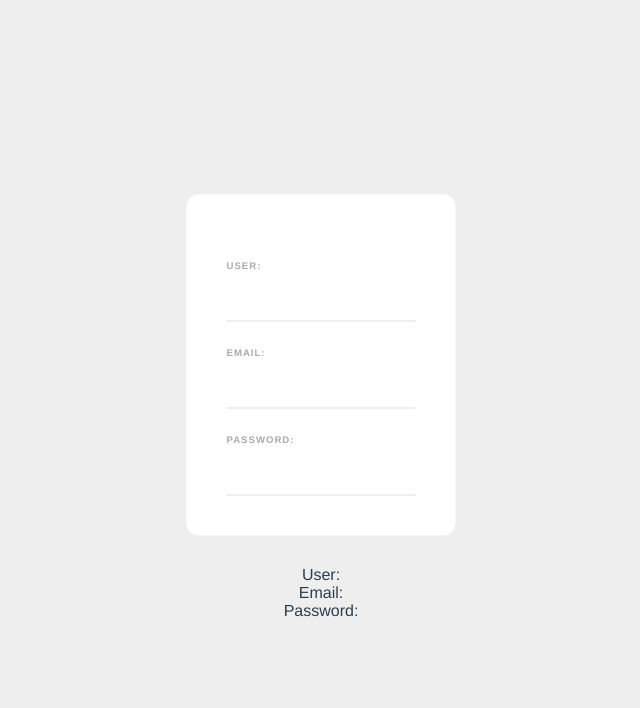
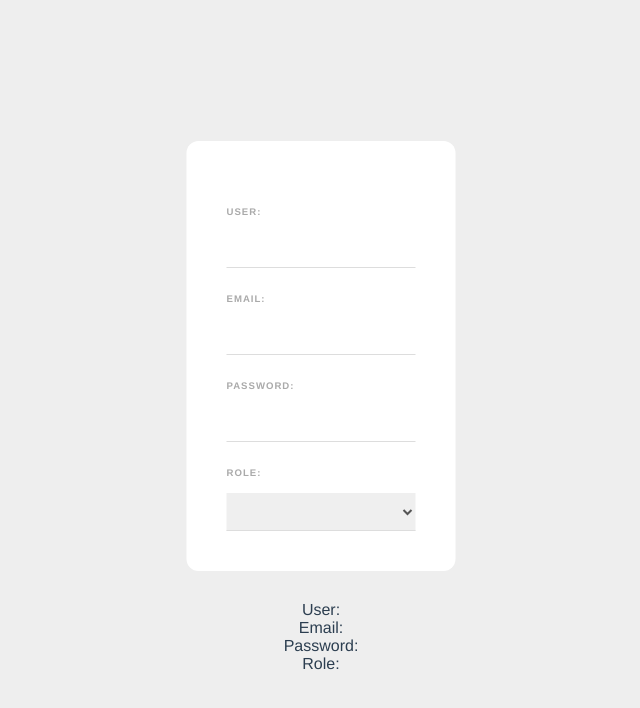
Before and after one commit to ChadH28/web-form, a Vue app: page / in a window 1280 px wide. Shown: the top 708 px of the page, without its empty margins (319-959 px from the left). Built offline with nearby package versions, Linux system fonts and the light colour scheme.

Commit message:
Worked on select box

```diff
--- a/src/components/SignupForm.vue
+++ b/src/components/SignupForm.vue
@@ -8,12 +8,18 @@
 
     <label>Password:</label>
     <input type="password" v-model="password" required />
+
+    <label>Role:</label><br>
+    <select v-model="role">
+        <option value="developer"> Web Developer</option>
+        <option value="designer"> Web Designer</option>
+    </select>
   </form>
   <p>
       User: {{name}} <br>
       Email: {{email}} <br>
-      Password: {{password}}
-
+      Password: {{password}} <br>
+      Role: {{role}} <br>
   </p>
 </template>
 
@@ -23,7 +29,8 @@
     return {
       email: '',
       password: '',
-      name: ''
+      name: '',
+      role: ''
     };
   },
 };
@@ -49,7 +56,9 @@
   font-weight: bold;
 }
 
-input {
+input,
+select,
+options {
   display: block;
   padding: 10px 6px;
   width: 100%;
```
